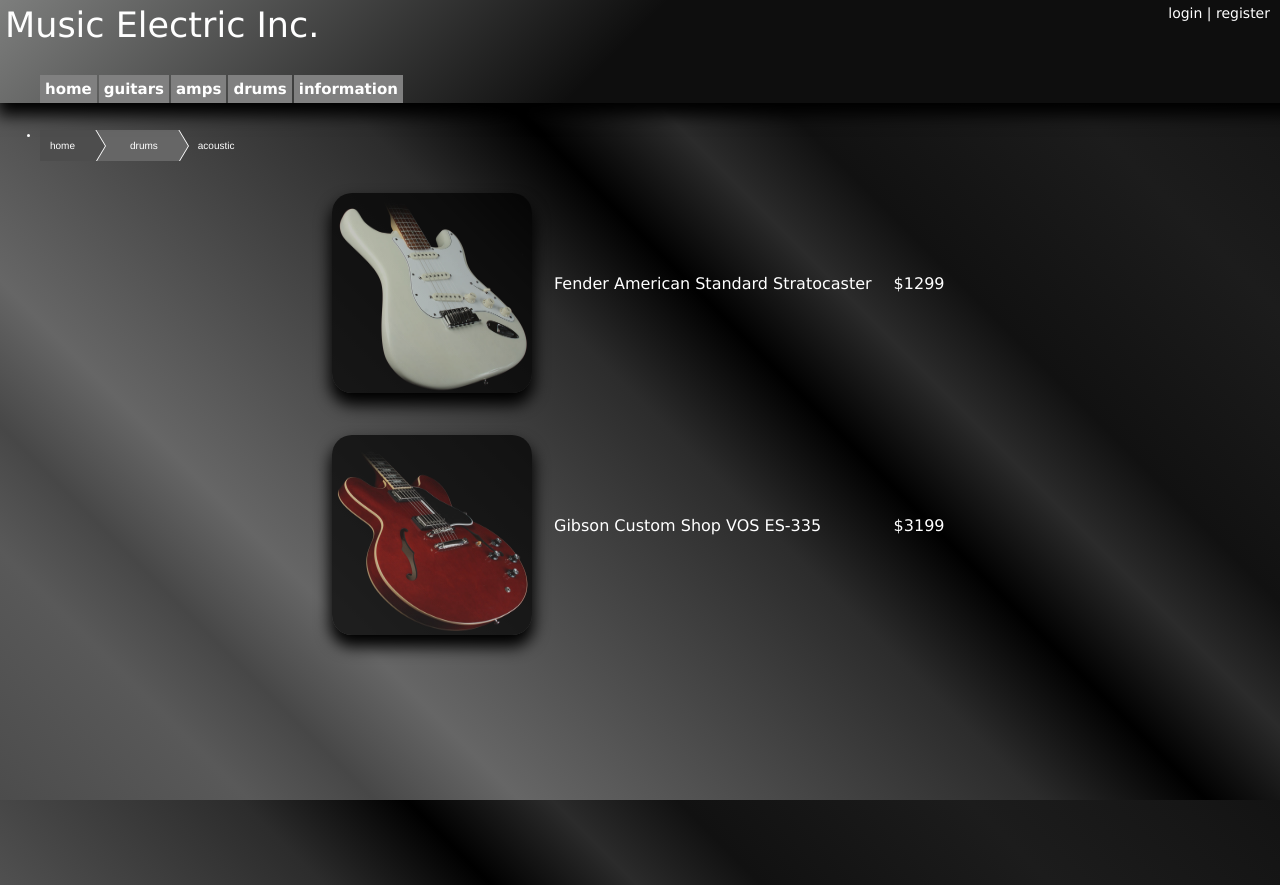
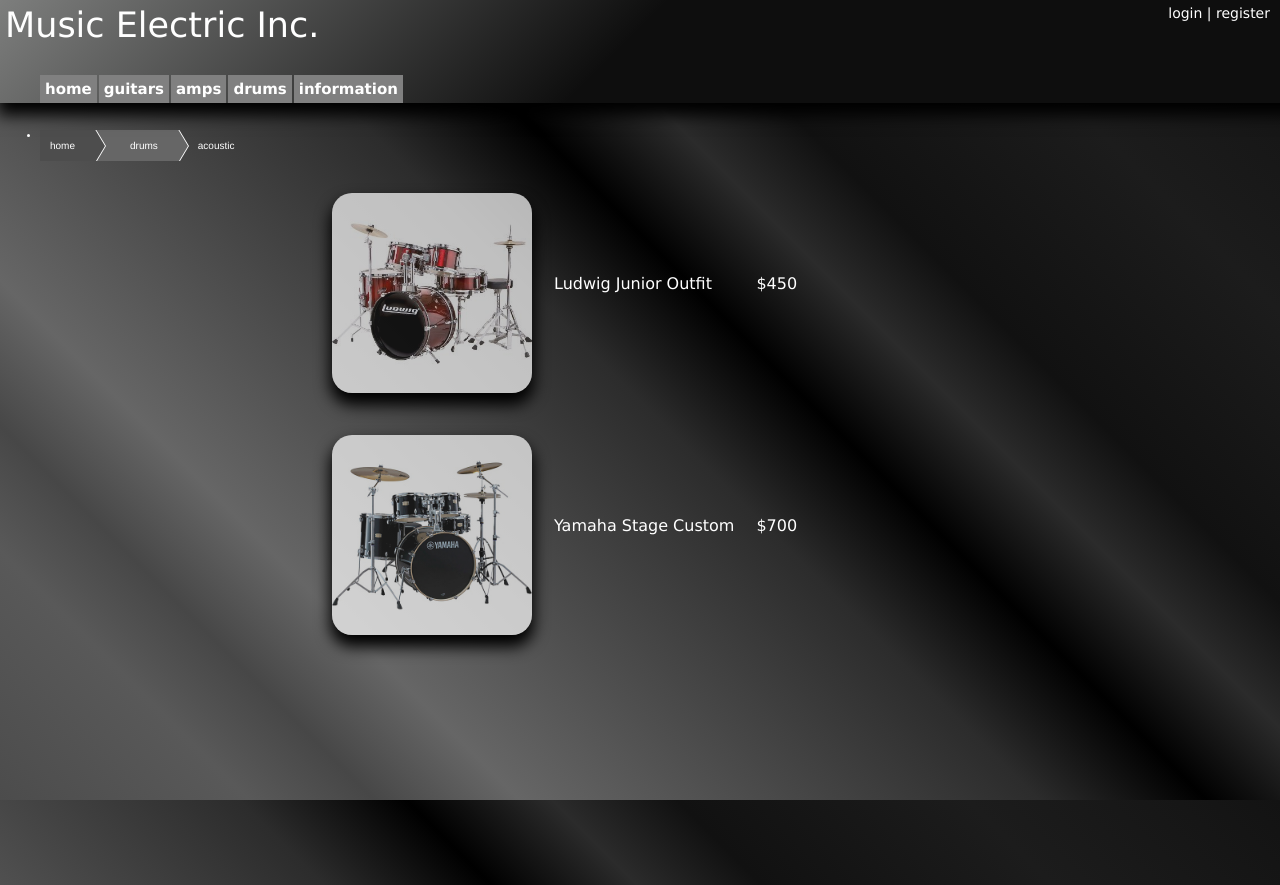
Before and after one commit to pviker/GroupProject, a PHP site: page /drums/acoustic.php in a window 1280 px wide. Shown: the top 885 px of the page. Run offline with PHP 8.4, Linux system fonts and the light colour scheme.

Commit message:
More drums

```diff
--- a/drums/acoustic.php
+++ b/drums/acoustic.php
@@ -34,14 +34,14 @@
 	<div class="mainContent">
 		<table>
 			<tr>
-				<td><a href="productPages/strat.php"><span class="img"><img src="../images/guitars/strat.jpg" height="200" width="200" /></span></a></td>
-				<td><a href="productPages/strat.php">Fender American Standard Stratocaster</a></td>
-				<td>$1299</td>
+				<td><a href="productPages/Ludwig.php"><span class="img"><img src="../images/drums/Ludwig.jpg" height="200" width="200" /></span></a></td>
+				<td><a href="productPages/Ludwig.php">Ludwig Junior Outfit</a></td>
+				<td>$450</td>
 			</tr>
 			<tr>
-				<td><a href="productPages/es335.php"><span class="img"><img src="../images/guitars/Gibson_ES335.jpg" height="200" width="200" /></span></a></td>
-				<td><a href="productPages/es335.php">Gibson Custom Shop VOS ES-335</a></td>
-				<td>$3199</td>
+				<td><a href="productPages/Stage.php"><span class="img"><img src="../images/drums/YamahaStage.jpg" height="200" width="200" /></span></a></td>
+				<td><a href="productPages/Stage.php">Yamaha Stage Custom</a></td>
+				<td>$700</td>
 			</tr>
 		</table>
 	</div>
```
Also changed, not shown: images/Drums/Ludwig.jpg (added), images/Drums/YamahaStage.jpg (added).
